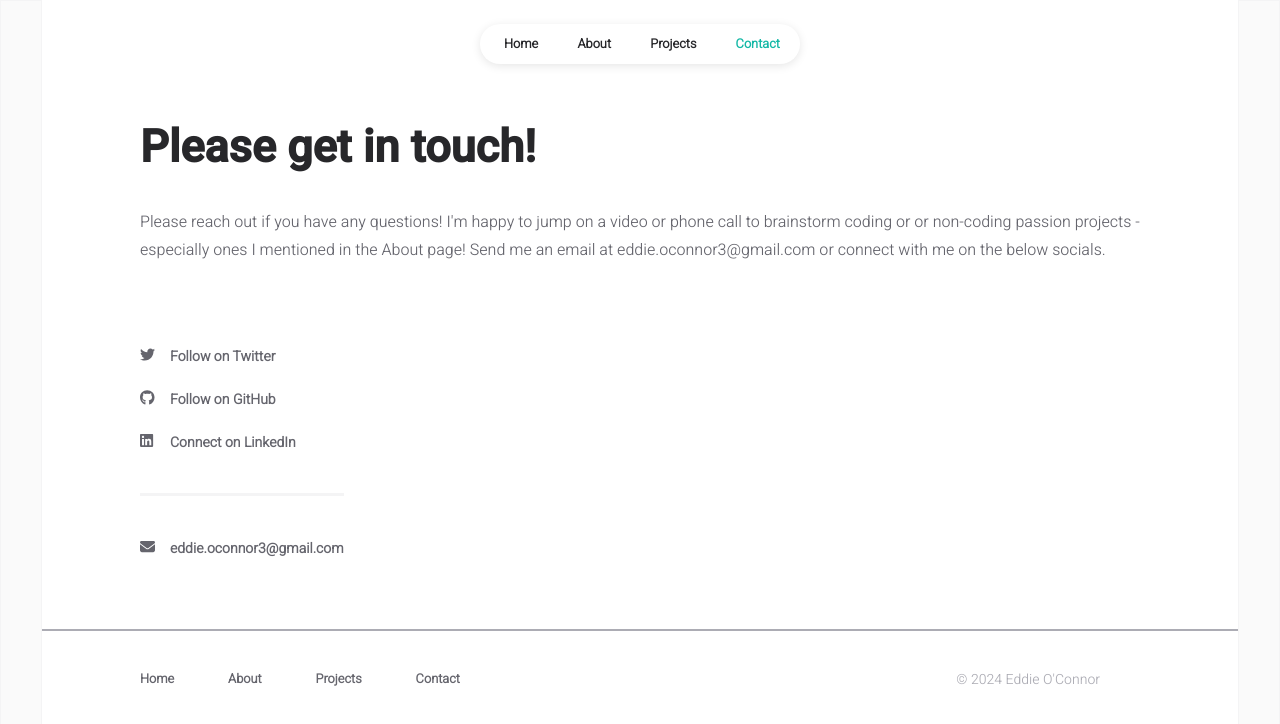
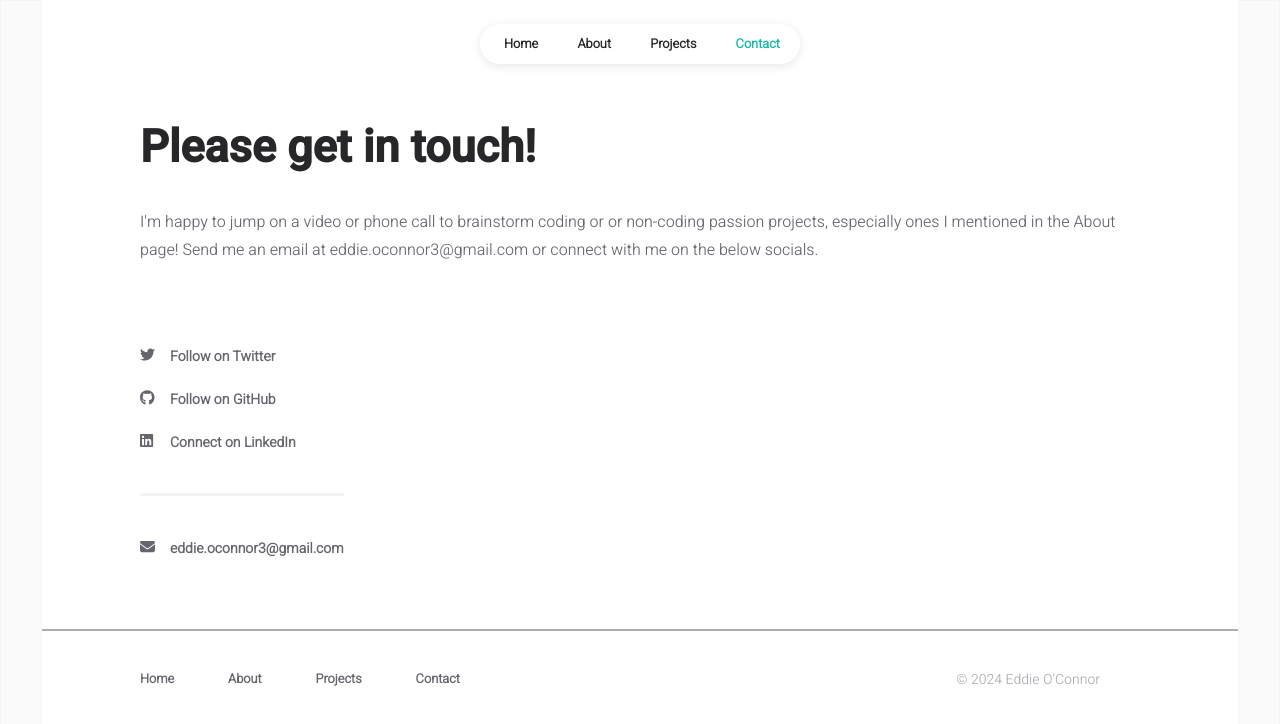
Before and after one commit to Eddie-OConnor/personal-site, a React (Create React App) app: page /contact in a window 1280 px wide. Shown: the top 724 px of the page. Built offline with nearby package versions, Linux system fonts and the light colour scheme.

Commit message:
spelling/grammar fixes

```diff
--- a/src/data/user.js
+++ b/src/data/user.js
@@ -48,13 +48,13 @@ const INFO = {
 			linkText1: "GitHub",
 			link1: "https://github.com/Eddie-OConnor/personal-site",
             linkText2: "Live",
-			link2: "https://github.com"
+			link2: "https://eddie-oconnor.com/"
 		},
 
 		{
 			title: "PollyGlot",
 			description:
-				`PollyGlot translates any language into on of the top 12 most commonly spoken global languages.
+				`PollyGlot translates any language into one of the top 12 most commonly spoken global languages.
                 It solves the language barrier problem when traveling or anytime you encounter an individual
                 who does not speak the same language(s) as you.`,
             logos: [
--- a/src/pages/contact.jsx
+++ b/src/pages/contact.jsx
@@ -12,9 +12,8 @@ const Contact = () => {
 
     const codedDescription = (
         <span>
-            Please reach out if you have any questions! I'm happy to jump on a video or phone call to brainstorm
-            coding or or non-coding passion projects - especially ones I mentioned in the About page! Send me an
-            email at eddie.oconnor3@gmail.com or connect with me on the below socials.
+            I'm happy to jump on a video or phone call to brainstorm coding or or non-coding passion projects, especially
+            ones I mentioned in the About page! Send me an email at eddie.oconnor3@gmail.com or connect with me on the below socials.
         </span>
     )
 
--- a/src/pages/homepage.jsx
+++ b/src/pages/homepage.jsx
@@ -21,7 +21,7 @@ const Homepage = () => {
     const codedDescription = (
         <span>
             A coding curiosity in late 2022 quickly evolved into a passion. While my current specialty lies in <strong>front-end development</strong>,
-            I actively explore various technologies to expand my skillset and build a diverse array of projects.
+            I actively explore various technologies to expand my skill set and build a diverse array of projects.
         </span>
     )
 
```
